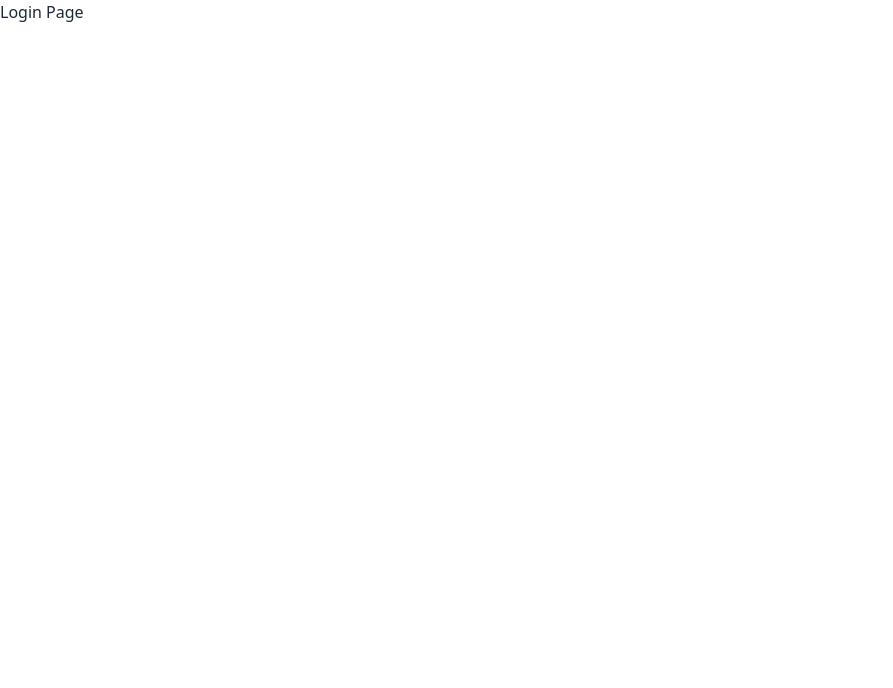
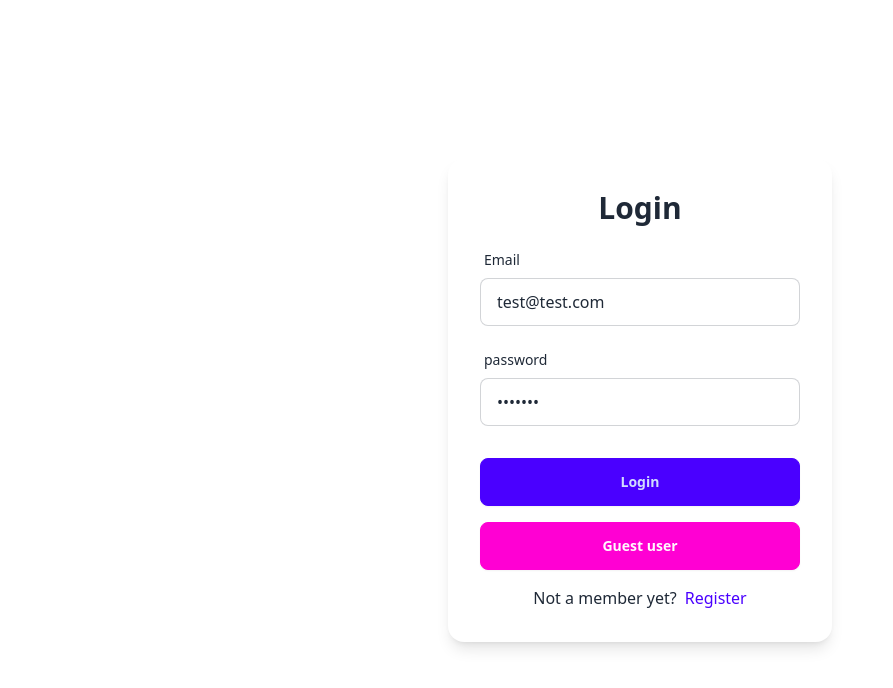
Before and after one commit to Said-MZ/Luxora-e-commerce, a React (Vite) app: page /login in a window 1280 px wide. Shown: the top 688 px of the page, without its empty margins (0-893 px from the left). Built offline with nearby package versions, Linux system fonts and the light colour scheme.

Commit message:
Complete Login Form, and SubmitBtn UI

```diff
--- a/src/components/SubmitBtn.jsx
+++ b/src/components/SubmitBtn.jsx
@@ -1,9 +1,22 @@
 import React from "react";
-
-const SubmitBtn = () => {
+import { useNavigation } from "react-router-dom";
+const SubmitBtn = ({ text }) => {
+  const navigation = useNavigation();
+  const isSubmitting = navigation.state === "submitting";
   return (
-    <button type="submit" className="btn btn-primary">
-      SubmitBtn
+    <button
+      type="submit"
+      className="btn btn-primary btn-block"
+      disabled={isSubmitting}
+    >
+      {isSubmitting ? (
+        <>
+          Sending
+          <span className="loading loading-dots"></span>
+        </>
+      ) : (
+        text || "Submit"
+      )}
     </button>
   );
 };
--- a/src/pages/Login.jsx
+++ b/src/pages/Login.jsx
@@ -1,7 +1,41 @@
-import React from "react";
-
+import { FormInput, SubmitBtn } from "../components";
+import { Form, Link } from "react-router-dom";
 const Login = () => {
-  return "Login Page";
+  return (
+    <section className="h-screen grid place-items-center">
+      <Form
+        method="post"
+        className="card w-96 p-8 bg-base-100 shadow-lg flex flex-col gap-y-4"
+      >
+        <h4 className="text-center text-3xl font-bold">Login</h4>
+        <FormInput
+          name="identifier"
+          type="email"
+          label="Email"
+          defaultValue="test@test.com"
+        />
+        <FormInput
+          name="password"
+          type="password"
+          label="password"
+          defaultValue="seceret"
+        />
+        <div className="mt-4">
+          <SubmitBtn text="Login" />
+        </div>
+        <button className="btn btn-block btn-secondary">Guest user</button>
+        <p className="text-center">
+          Not a member yet?
+          <Link
+            to={"/register"}
+            className="link link-hover ml-2 link-primary capitalize"
+          >
+            Register
+          </Link>
+        </p>
+      </Form>
+    </section>
+  );
 };
 
 export default Login;
```
